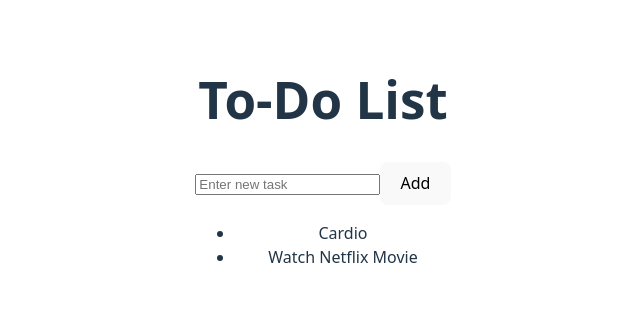
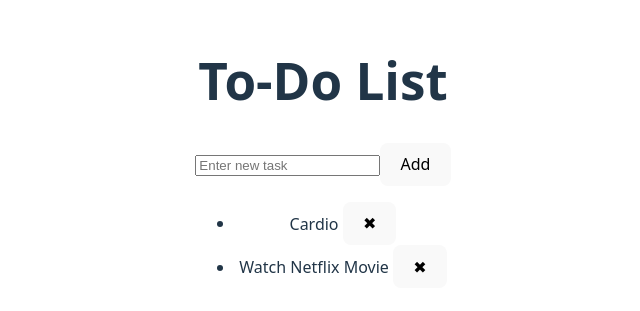
Before and after one commit to iphamm/32-pbk-uts-233510302, a Vue app: page / in a window 1280 px wide. Shown: the part 239-550 px from the top of the page, without its empty margins (317-957 px from the left). Built offline with nearby package versions, Linux system fonts and the light colour scheme.

Commit message:
Menambahkan fitur delete task

```diff
--- a/src/App.vue
+++ b/src/App.vue
@@ -14,6 +14,10 @@ const addTodo = () => {
     newTodo.value = ''
   }
 }
+
+const removeTodo = (index) => {
+  todos.value.splice(index, 1)
+}
 </script>
 
 <template>
@@ -24,6 +28,7 @@ const addTodo = () => {
     <ul>
       <li v-for="(todo, index) in todos" :key="index">
         {{ todo.text }}
+        <button @click="removeTodo(index)">✖</button>
       </li>
     </ul>
   </div>
```
